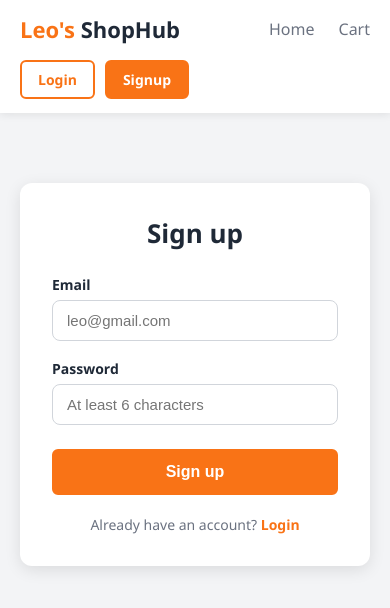
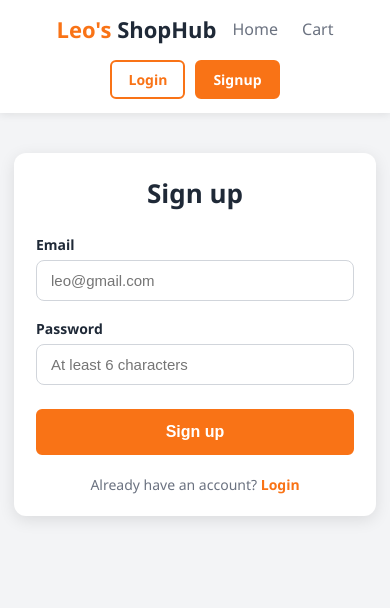
Before and after one commit to codeWithLeo2324/ecommerce-react-course-website, a React (Vite) app: page /auth in a window 390 px wide. Shown: the top 608 px of the page. Built offline with nearby package versions, Linux system fonts and the light colour scheme.

Commit message:
add responsive styles

```diff
--- a/src/index.css
+++ b/src/index.css
@@ -427,3 +427,84 @@ a{
   75%  { transform: translateY(-6px) rotate(-1deg); }
   100% { transform: translateY(-6px) rotate(0deg);}
 }
+
+
+@media (max-width: 768px) {
+  .navbar-container {
+    justify-content: center;
+    text-align: center;
+  }
+
+  .navbar-auth-links {
+    flex-wrap: wrap;
+    justify-content: center;
+  }
+
+  .navbar-user {
+    font-size: 12px;
+    word-break: break-all;
+  }
+
+  .home-hero {
+    padding: 40px 16px;
+  }
+
+  .home-title {
+    font-size: 28px;
+  }
+
+  .home-subtitle {
+    font-size: 16px;
+  }
+
+  .container {
+    padding: 20px 14px;
+  }
+
+  .product-grid {
+    grid-template-columns: repeat(2, 1fr);
+    gap: 14px;
+  }
+
+  .product-card-img {
+    height: 150px;
+  }
+
+  .product-card-action {
+    flex-direction: column;
+  }
+
+  .auth-container {
+    margin: 20px auto;
+    padding: 22px;
+  }
+
+  .cart-item-subtotal {
+    text-align: left;
+    min-width: auto;
+  }
+
+  .cart-summary {
+    flex-direction: column;
+    align-items: stretch;
+    text-align: center;
+  }
+
+  .cart-summary-actions {
+    justify-content: center;
+  }
+}
+
+@media (max-width: 480px) {
+  .product-grid {
+    grid-template-columns: 1fr;
+  }
+
+  .product-card-img {
+    height: 200px;
+  }
+
+  .details {
+    padding: 14px;
+  }
+}
```
